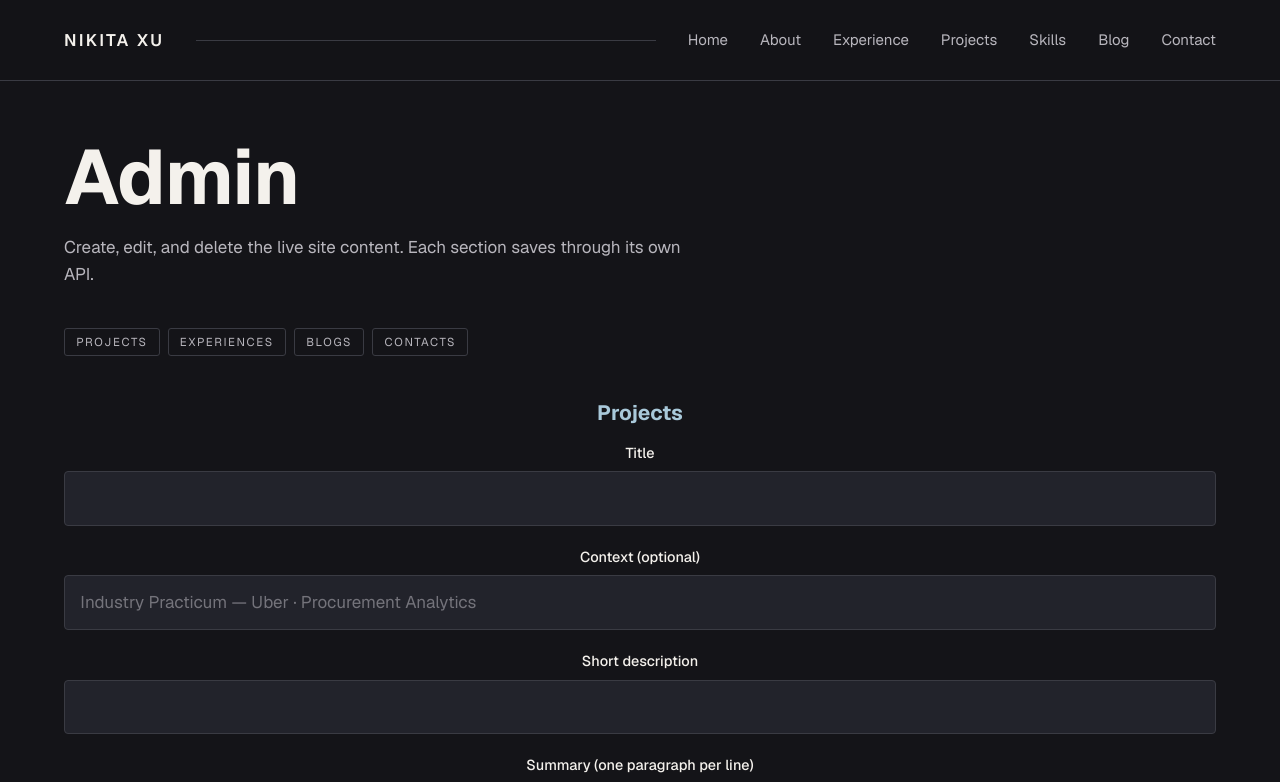
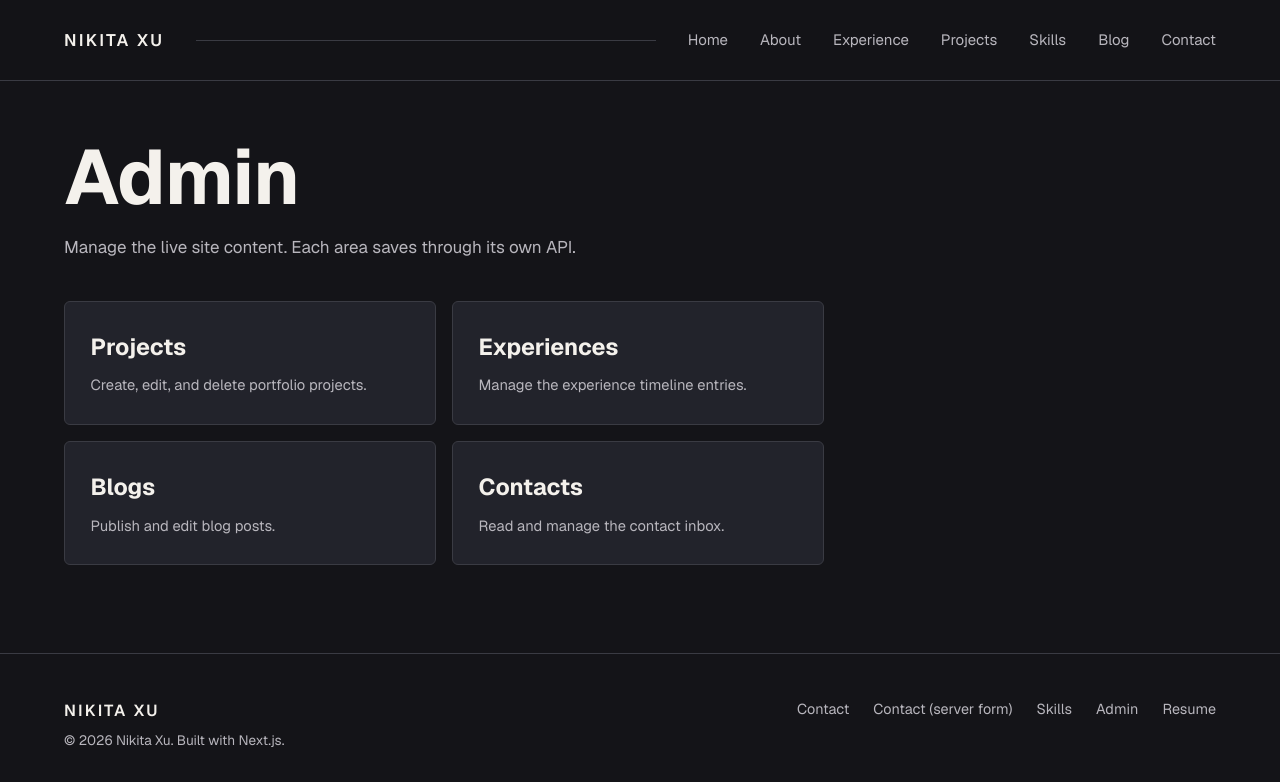
Before and after one commit to nikita-xu/portfolio, a Next.js app: page /admin in a window 1280 px wide. Shown: the top 782 px of the page. Built offline with nearby package versions, Linux system fonts and the light colour scheme.

Commit message:
Admin hub with per-section manager pages and localStorage form drafts

```diff
--- a/app/admin/page.js
+++ b/app/admin/page.js
@@ -1,17 +1,30 @@
-import ProjectsManager from "@/components/ProjectsManager";
-import ExperienceManager from "@/components/ExperienceManager";
-import BlogManager from "@/components/BlogManager";
-import ContactsInbox from "@/components/ContactsInbox";
+import Link from "next/link";
 
 export const metadata = {
   title: "Admin",
 };
 
 const sections = [
-  { id: "projects", label: "Projects" },
-  { id: "experiences", label: "Experiences" },
-  { id: "blogs", label: "Blogs" },
-  { id: "contacts", label: "Contacts" },
+  {
+    href: "/admin/projects",
+    label: "Projects",
+    description: "Create, edit, and delete portfolio projects.",
+  },
+  {
+    href: "/admin/experiences",
+    label: "Experiences",
+    description: "Manage the experience timeline entries.",
+  },
+  {
+    href: "/admin/blogs",
+    label: "Blogs",
+    description: "Publish and edit blog posts.",
+  },
+  {
+    href: "/admin/contacts",
+    label: "Contacts",
+    description: "Read and manage the contact inbox.",
+  },
 ];
 
 export default function AdminPage() {
@@ -19,37 +32,17 @@ export default function AdminPage() {
     <section>
       <h1 className="page-title">Admin</h1>
       <p className="page-intro">
-        Create, edit, and delete the live site content. Each section saves
-        through its own API.
+        Manage the live site content. Each area saves through its own API.
       </p>
 
-      <nav className="admin-nav" aria-label="Admin sections">
+      <div className="admin-menu">
         {sections.map((section) => (
-          <a key={section.id} href={`#${section.id}`} className="tag">
-            {section.label}
-          </a>
+          <Link key={section.href} href={section.href} className="admin-menu-button">
+            <span className="admin-menu-label">{section.label}</span>
+            <span className="admin-menu-desc">{section.description}</span>
+          </Link>
         ))}
-      </nav>
-
-      <section id="projects" className="detail-section admin-section">
-        <h2>Projects</h2>
-        <ProjectsManager />
-      </section>
-
-      <section id="experiences" className="detail-section admin-section">
-        <h2>Experiences</h2>
-        <ExperienceManager />
-      </section>
-
-      <section id="blogs" className="detail-section admin-section">
-        <h2>Blog posts</h2>
-        <BlogManager />
-      </section>
-
-      <section id="contacts" className="detail-section admin-section">
-        <h2>Contact inbox</h2>
-        <ContactsInbox />
-      </section>
+      </div>
     </section>
   );
 }
--- a/app/globals.css
+++ b/app/globals.css
@@ -682,6 +682,51 @@ a.tag:hover {
   margin-top: 1.5rem;
 }
 
+.admin-menu {
+  display: grid;
+  grid-template-columns: repeat(2, 1fr);
+  gap: 1rem;
+  max-width: 760px;
+  margin-top: 2rem;
+}
+
+.admin-menu-button {
+  display: flex;
+  flex-direction: column;
+  gap: 0.45rem;
+  padding: 1.7rem 1.6rem;
+  background: var(--surface);
+  border: 1px solid var(--border);
+  border-radius: 6px;
+  transition: border-color 0.2s ease, transform 0.2s ease;
+}
+
+.admin-menu-button:hover {
+  border-color: var(--accent);
+  transform: translateY(-2px);
+}
+
+.admin-menu-label {
+  font-size: 1.45rem;
+  font-weight: 700;
+  color: var(--text);
+}
+
+.admin-menu-button:hover .admin-menu-label {
+  color: var(--accent);
+}
+
+.admin-menu-desc {
+  color: var(--text-muted);
+  font-size: 0.92rem;
+}
+
+@media (max-width: 640px) {
+  .admin-menu {
+    grid-template-columns: 1fr;
+  }
+}
+
 .admin-section {
   margin-top: 3rem;
 }
--- a/components/BlogManager.js
+++ b/components/BlogManager.js
@@ -1,9 +1,12 @@
 "use client";
 
-import { useCallback, useEffect, useState } from "react";
+import { useCallback, useEffect, useRef, useState } from "react";
 import Link from "next/link";
 import AdminGate from "@/components/AdminGate";
+import { clearDraft, loadDraft, saveDraft } from "@/lib/draft-storage";
 import { createBlogPost, deleteBlogPost, fetchBlogs, updateBlogPost } from "@/lib/blog-api";
+
+const DRAFT_KEY = "admin-blog";
 
 function BlogManagerTools({ token }) {
   const [state, setState] = useState({ status: "loading" });
@@ -27,6 +30,24 @@ function BlogManagerTools({ token }) {
   useEffect(() => {
     load();
   }, [load]);
+
+  const hydrated = useRef(false);
+
+  useEffect(() => {
+    loadDraft(DRAFT_KEY).then((draft) => {
+      if (draft) {
+        setTitle(typeof draft.title === "string" ? draft.title : "");
+        setContent(typeof draft.content === "string" ? draft.content : "");
+        setEditingSlug(typeof draft.editingSlug === "string" ? draft.editingSlug : null);
+      }
+      hydrated.current = true;
+    });
+  }, []);
+
+  useEffect(() => {
+    if (!hydrated.current) return;
+    saveDraft(DRAFT_KEY, { title, content, editingSlug });
+  }, [title, content, editingSlug]);
 
   function retry() {
     setState({ status: "loading" });
@@ -65,6 +86,7 @@ function BlogManagerTools({ token }) {
       setContent("");
       setMessage(editingSlug === null ? "Blog post published!" : "Blog post updated!");
       setEditingSlug(null);
+      clearDraft(DRAFT_KEY);
       await load();
     } else {
       setErrors(result.errors);
--- a/components/ExperienceManager.js
+++ b/components/ExperienceManager.js
@@ -1,14 +1,17 @@
 "use client";
 
-import { useCallback, useEffect, useState } from "react";
+import { useCallback, useEffect, useRef, useState } from "react";
 import AdminGate from "@/components/AdminGate";
 import ExperienceCard from "@/components/ExperienceCard";
+import { clearDraft, loadDraft, saveDraft } from "@/lib/draft-storage";
 import {
   createExperience,
   deleteExperience,
   fetchExperiences,
   updateExperience,
 } from "@/lib/experience-api";
+
+const DRAFT_KEY = "admin-experience";
 
 const emptyForm = {
   role: "",
@@ -86,6 +89,23 @@ function ExperienceManagerTools({ token }) {
     load();
   }, [load]);
 
+  const hydrated = useRef(false);
+
+  useEffect(() => {
+    loadDraft(DRAFT_KEY).then((draft) => {
+      if (draft && draft.form) {
+        setForm({ ...emptyForm, ...draft.form });
+        setEditingId(draft.editingId ?? null);
+      }
+      hydrated.current = true;
+    });
+  }, []);
+
+  useEffect(() => {
+    if (!hydrated.current) return;
+    saveDraft(DRAFT_KEY, { form, editingId });
+  }, [form, editingId]);
+
   function retry() {
     setState({ status: "loading" });
     load();
@@ -124,6 +144,7 @@ function ExperienceManagerTools({ token }) {
       setSaved(editingId === null ? "Experience added." : "Experience updated.");
       setEditingId(null);
       setForm(emptyForm);
+      clearDraft(DRAFT_KEY);
       await load();
     } else {
       setErrors(result.errors);
--- a/components/ProjectsManager.js
+++ b/components/ProjectsManager.js
@@ -1,9 +1,12 @@
 "use client";
 
-import { useCallback, useEffect, useState } from "react";
+import { useCallback, useEffect, useRef, useState } from "react";
 import Link from "next/link";
 import AdminGate from "@/components/AdminGate";
+import { clearDraft, loadDraft, saveDraft } from "@/lib/draft-storage";
 import { createProject, deleteProject, fetchProjects, updateProject } from "@/lib/projects-api";
+
+const DRAFT_KEY = "admin-projects";
 
 const EMPTY_FORM = {
   title: "",
@@ -81,6 +84,24 @@ function ProjectsManagerTools({ token }) {
     load();
   }, [load]);
 
+  const hydrated = useRef(false);
+
+  useEffect(() => {
+    loadDraft(DRAFT_KEY).then((draft) => {
+      if (draft && draft.form) {
+        setForm({ ...EMPTY_FORM, ...draft.form });
+        setEditingSlug(typeof draft.editingSlug === "string" ? draft.editingSlug : null);
+        setEditingEntry(draft.editingEntry ?? null);
+      }
+      hydrated.current = true;
+    });
+  }, []);
+
+  useEffect(() => {
+    if (!hydrated.current) return;
+    saveDraft(DRAFT_KEY, { form, editingSlug, editingEntry });
+  }, [form, editingSlug, editingEntry]);
+
   function retry() {
     setState({ status: "loading" });
     load();
@@ -123,6 +144,7 @@ function ProjectsManagerTools({ token }) {
       setMessage(editingSlug === null ? "Project published!" : "Project updated!");
       setEditingSlug(null);
       setEditingEntry(null);
+      clearDraft(DRAFT_KEY);
       await load();
     } else {
       setErrors(result.errors);
--- /dev/null
+++ b/lib/draft-storage.js
@@ -0,0 +1,39 @@
+export function loadDraft(key) {
+  if (typeof window === "undefined") {
+    return Promise.resolve(null);
+  }
+
+  return Promise.resolve().then(() => {
+    try {
+      const raw = window.localStorage.getItem(`admin-draft:${key}`);
+      const parsed = raw ? JSON.parse(raw) : null;
+      return parsed && typeof parsed === "object" ? parsed : null;
+    } catch {
+      return null;
+    }
+  });
+}
+
+export function saveDraft(key, value) {
+  if (typeof window === "undefined") {
+    return;
+  }
+
+  try {
+    window.localStorage.setItem(`admin-draft:${key}`, JSON.stringify(value));
+  } catch {
+    return;
+  }
+}
+
+export function clearDraft(key) {
+  if (typeof window === "undefined") {
+    return;
+  }
+
+  try {
+    window.localStorage.removeItem(`admin-draft:${key}`);
+  } catch {
+    return;
+  }
+}
```
Also changed, not shown: app/admin/projects/page.js (added, +14 -0 lines), 1 other file (tests, documents, lock files or other folders).
